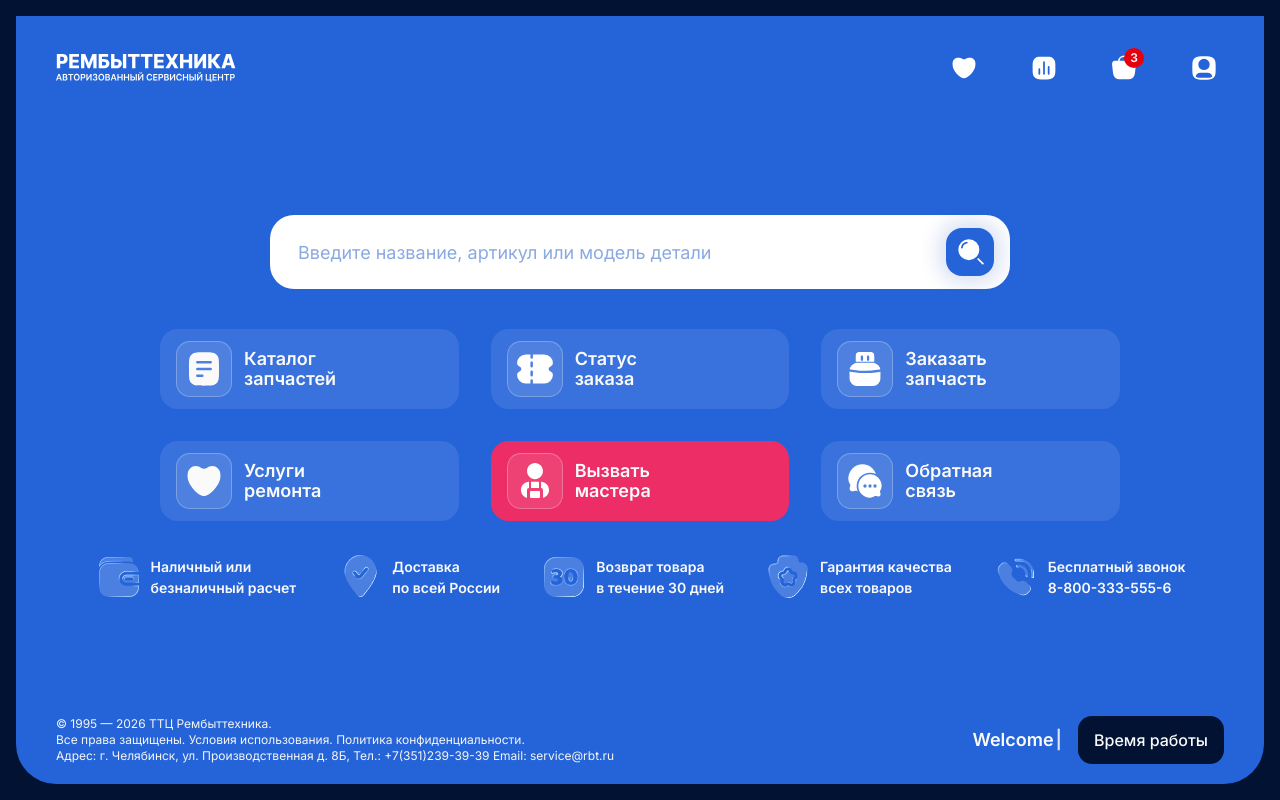
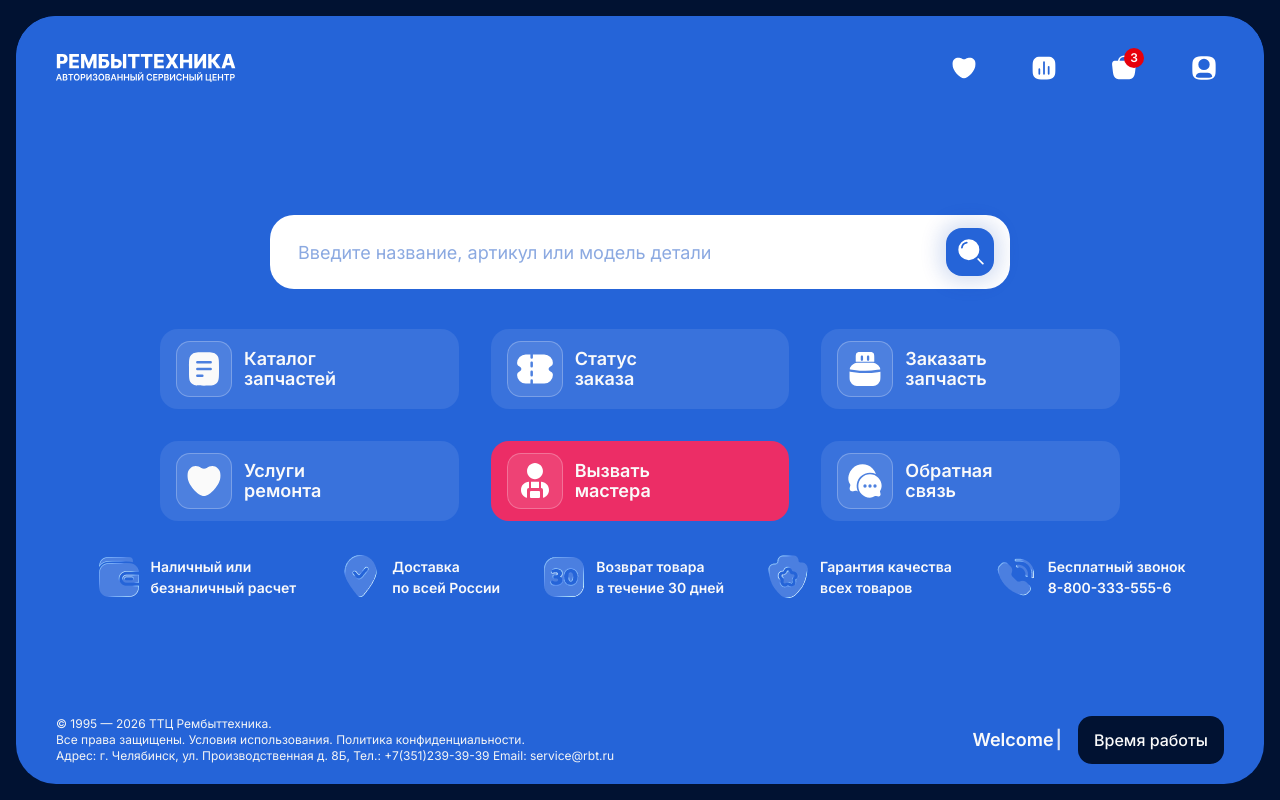
Before and after one commit to devtimberg/rbt-service-web, a Next.js app: page / in a window 1280 px wide. Built offline with nearby package versions, Linux system fonts and the light colour scheme.

Commit message:
Update layout styling in RootLayout component; adjust border radius class for improved visual consistency across different screen sizes.

```diff
--- a/app/layout.tsx
+++ b/app/layout.tsx
@@ -36,7 +36,7 @@ export default function RootLayout({
       <body
         className={`${geistSans.variable} ${geistMono.variable} bg-primary-500 lg:bg-primary-900 flex h-dvh min-h-dvh w-full flex-col overflow-hidden p-0 antialiased lg:p-4 lg:py-4`}
       >
-        <div className="bg-primary-500 relative flex min-h-0 flex-1 flex-col overflow-y-auto rounded-none sm:overflow-hidden lg:rounded-b-[40px]">
+        <div className="bg-primary-500 relative flex min-h-0 flex-1 flex-col overflow-y-auto rounded-none sm:overflow-hidden lg:rounded-[40px]">
           <Header />
           {children}
         </div>
```
